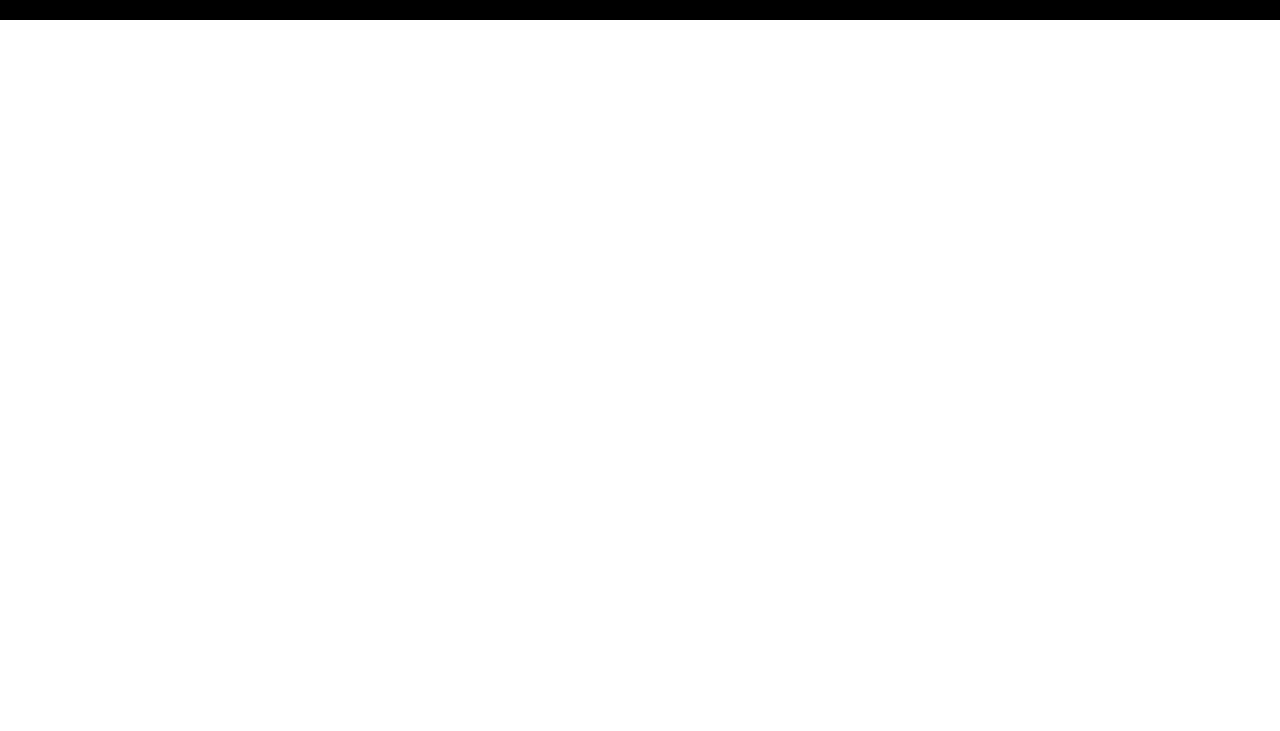
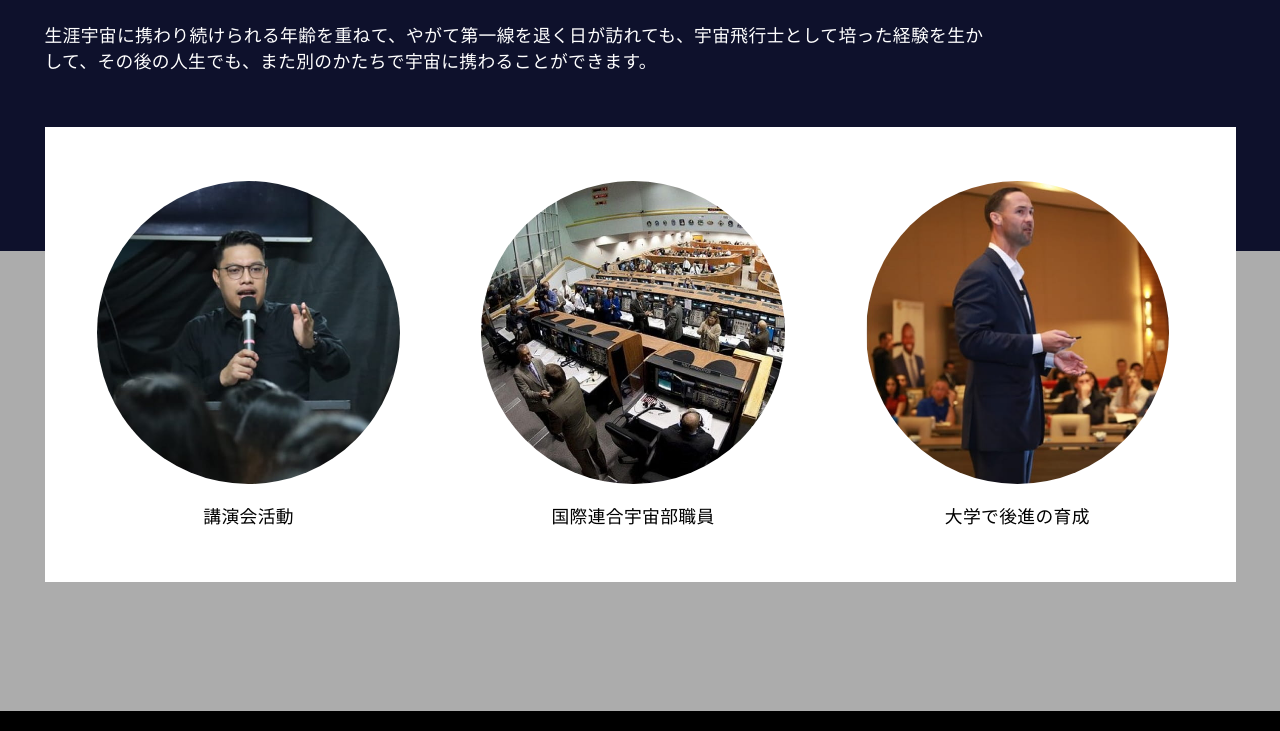
Before and after one commit to s-degu/spaceman, a website: page index.html in a window 1280 px wide. Shown: the part 3890-4621 px from the top of the page. Before the commit the page ends 3910 px from the top, so only its background shows below. Drawn offline with nearby package versions, Linux system fonts and the light colour scheme.

Commit message:
追加：career | PC

```diff
--- a/index.html
+++ b/index.html
@@ -186,6 +186,48 @@
   </section>
   <!-- 👆RECRUIT -->
 
+  <!-- 👇CAREER -->
+  <section class="l-career p-career">
+    <div class="l-inner">
+      <div class="p-section__heading">
+        <span class="c-section__sub-title c-section__sub-title--career">career</span>
+        <h2 class="c-section__title">宇宙飛行士のその後について</h2>
+      </div>
+      <div class="p-career__inner">
+        <p class="p-career__text">生涯宇宙に携わり続けられる年齢を重ねて、やがて第一線を退く日が訪れても、宇宙飛行士として培った経験を生かして、その後の人生でも、また別のかたちで宇宙に携わることができます。</p>
+        <div class="p-career__lists-wrap">
+          <div class="p-career__lists">
+            <div class="p-career__list">
+              <div class="p-career__img">
+                <img src="./assets/images/career01.jpg" alt="講演会活動の様子">
+              </div>
+              <div class="p-career__title">
+                講演会活動
+              </div>
+            </div>
+            <div class="p-career__list">
+              <div class="p-career__img">
+                <img src="./assets/images/career02.jpg" alt="国際連合宇宙部職員">
+              </div>
+              <div class="p-career__title">
+                国際連合宇宙部職員
+              </div>
+            </div>
+            <div class="p-career__list">
+              <div class="p-career__img">
+                <img src="./assets/images/career03.jpg" alt="講師の男性">
+              </div>
+              <div class="p-career__title">
+                大学で後進の育成
+              </div>
+            </div>
+          </div>
+        </div>
+      </div>
+    </div>
+  </section>
+  <!-- 👆CAREER -->
+
   <!-- 👇フッター -->
   <footer class="l-footer p-footer">
     <div class="p-footer__inner">
--- a/src/sass/component/_c-section__sub-title.scss
+++ b/src/sass/component/_c-section__sub-title.scss
@@ -13,3 +13,7 @@
   color: rgba(255, 255, 255, .15);
   text-align: right;
 }
+
+.c-section__sub-title--career {
+  color: rgba(255, 255, 255, .05);
+}
--- /dev/null
+++ b/src/sass/layout/_l-career.scss
@@ -0,0 +1,3 @@
+.l-career {
+  padding-bottom: rem(145);
+}
--- /dev/null
+++ b/src/sass/module/_p-career.scss
@@ -0,0 +1,3 @@
+.p-career {
+  background: linear-gradient(180deg, rgba(14,17,44,1) 0%, rgba(14,17,44,1) 50%, rgba(172,172,172,1) 50%, rgba(172,172,172,1) 100%);
+}
--- /dev/null
+++ b/src/sass/module/_p-career__inner.scss
@@ -0,0 +1,6 @@
+.p-career__inner {
+  margin-left: auto;
+  margin-right: auto;
+  max-width: 1191px;
+  width: 100%;
+}
--- /dev/null
+++ b/src/sass/module/_p-career__list.scss
@@ -0,0 +1,6 @@
+.p-career__list {
+  width: calc(100% / 3 - 91px * 2 / 3);
+  &:not(&:nth-child(3n)) {
+      margin-right: rem(91);
+  }
+}
--- /dev/null
+++ b/src/sass/module/_p-career__lists-wrap.scss
@@ -0,0 +1,5 @@
+.p-career__lists-wrap {
+  background-color: $white;
+  padding: rem(60) rem(52) rem(60) rem(59);
+  margin-top: rem(60);
+}
--- /dev/null
+++ b/src/sass/module/_p-career__lists.scss
@@ -0,0 +1,3 @@
+.p-career__lists {
+  display: flex;
+}
--- /dev/null
+++ b/src/sass/module/_p-career__text.scss
@@ -0,0 +1,8 @@
+.p-career__text {
+  color: $white;
+  font-size: rem(20);
+  letter-spacing: 0.02em;
+  line-height: calc(30/20);
+  margin-top: rem(60);
+  padding-right: rem(278);
+}
--- /dev/null
+++ b/src/sass/module/_p-career__title.scss
@@ -0,0 +1,7 @@
+.p-career__title {
+  text-align: center;
+  margin-top: rem(20);
+  font-size: rem(20);
+  letter-spacing: 0.02em;
+  line-height: calc(30/20);
+}
--- a/src/sass/module/_p-recruit__text.scss
+++ b/src/sass/module/_p-recruit__text.scss
@@ -1,6 +1,5 @@
 .p-recruit__text {
   color: $white;
-  display: inline-block;
   font-size: rem(20);
   line-height: calc(30/20);
   margin-top: rem(81);
--- /dev/null
+++ b/src/sass/module/p-career__img.scss
@@ -0,0 +1,11 @@
+.p-career__img {
+  padding-top: 100%;
+  position: relative;
+}
+
+.p-career__img img {
+  border-radius: 50%;
+  left: 0;
+  position: absolute;
+  top: 0;
+}
```
Also changed, not shown: assets/css/module/p-career__img.css (added), assets/css/styles.css, assets/images/career01.jpg (added), assets/images/career02.jpg (added), assets/images/career03.jpg (added), src/images/career01.jpg (added), src/images/career02.jpg (added), src/images/career03.jpg (added).
